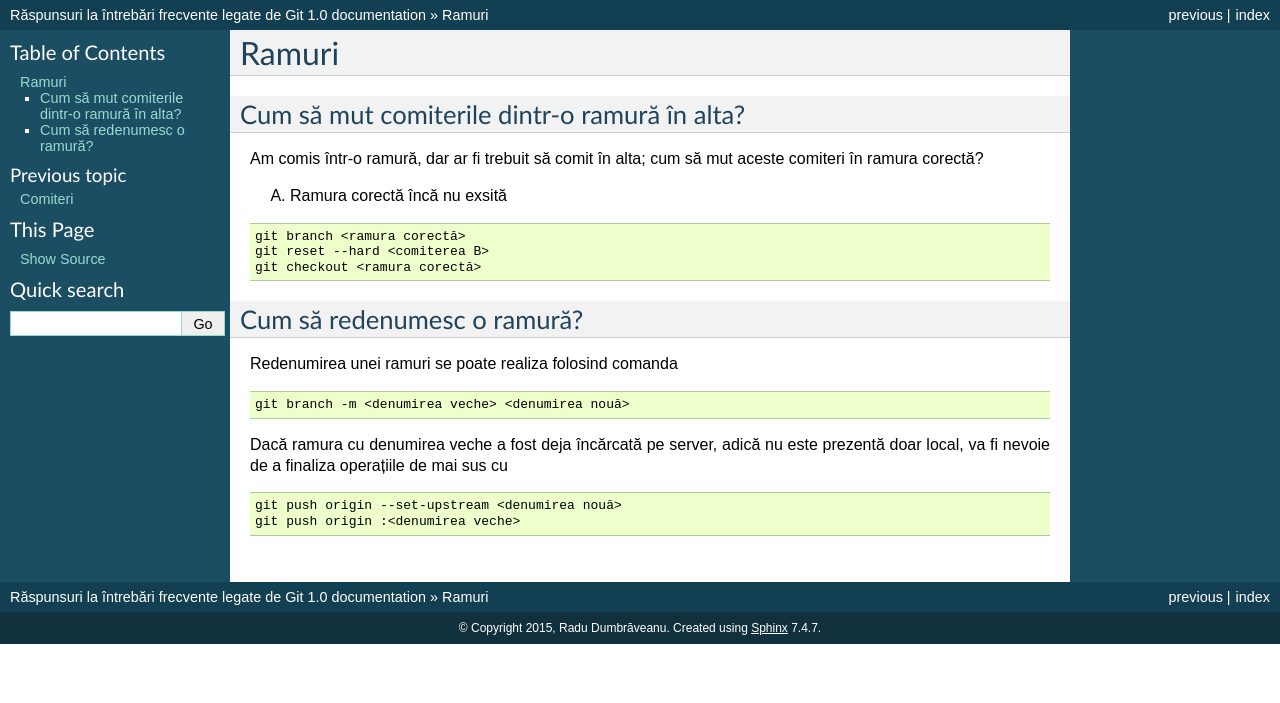
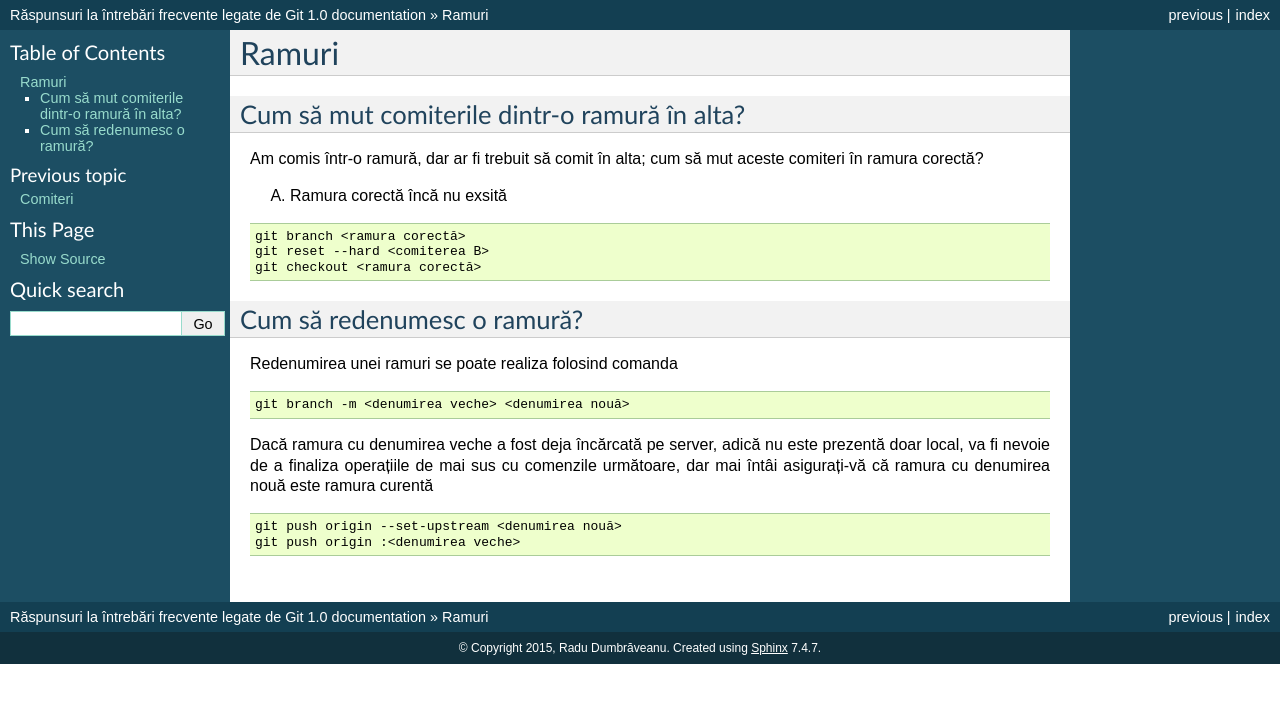
Before and after one commit to Streeling/git-rif, a Sphinx documentation site: the page built from source/ramuri.rst, in a window 1280 px wide. Shown: the top 703 px of the page. Built offline with Sphinx 7.4.7, drawn with Linux system fonts in a browser that asks for light colours.

Commit message:
Redactare răspuns

```diff
--- a/source/ramuri.rst
+++ b/source/ramuri.rst
@@ -23,7 +23,8 @@ Redenumirea unei ramuri se poate realiza folosind comanda
 
    git branch -m <denumirea veche> <denumirea nouă>
 
-Dacă ramura cu denumirea veche a fost deja încărcată pe server, adică nu este prezentă doar local, va fi nevoie de a finaliza operațiile de mai sus cu
+Dacă ramura cu denumirea veche a fost deja încărcată pe server, adică nu este prezentă doar local, va fi nevoie de a finaliza operațiile de mai sus cu comenzile următoare,
+dar mai întâi asigurați-vă că ramura cu denumirea nouă este ramura curentă
 
 .. code-block:: bash
 
```
